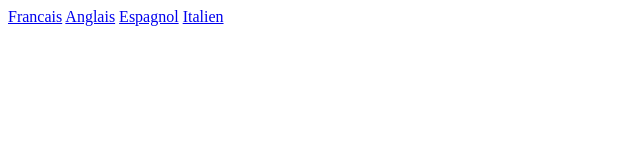
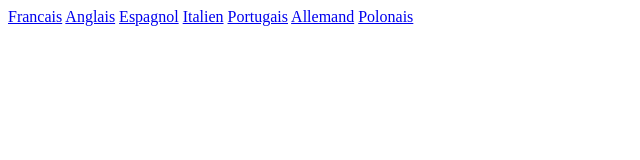
Before and after one commit to lisemrs/projet_git2, a plain HTML site: page index.html in a window 1280 px wide. Shown: the whole page, without its empty margins (0-640 px from the left). Drawn offline with Linux system fonts and the light colour scheme.

Commit message:
+ liens
liens vers portugais, allemand, polonais

```diff
--- a/index.html
+++ b/index.html
@@ -11,6 +11,9 @@
 <a href="anglais.html">Anglais</a>
 <a href="espagnol.html">Espagnol</a>
 <a href="italien.html">Italien</a>
+<a href="portugais.html">Portugais</a>
+<a href="allemand.html">Allemand</a>
+<a href="polonais.html">Polonais</a>
 
 </body>
 </html>
```
